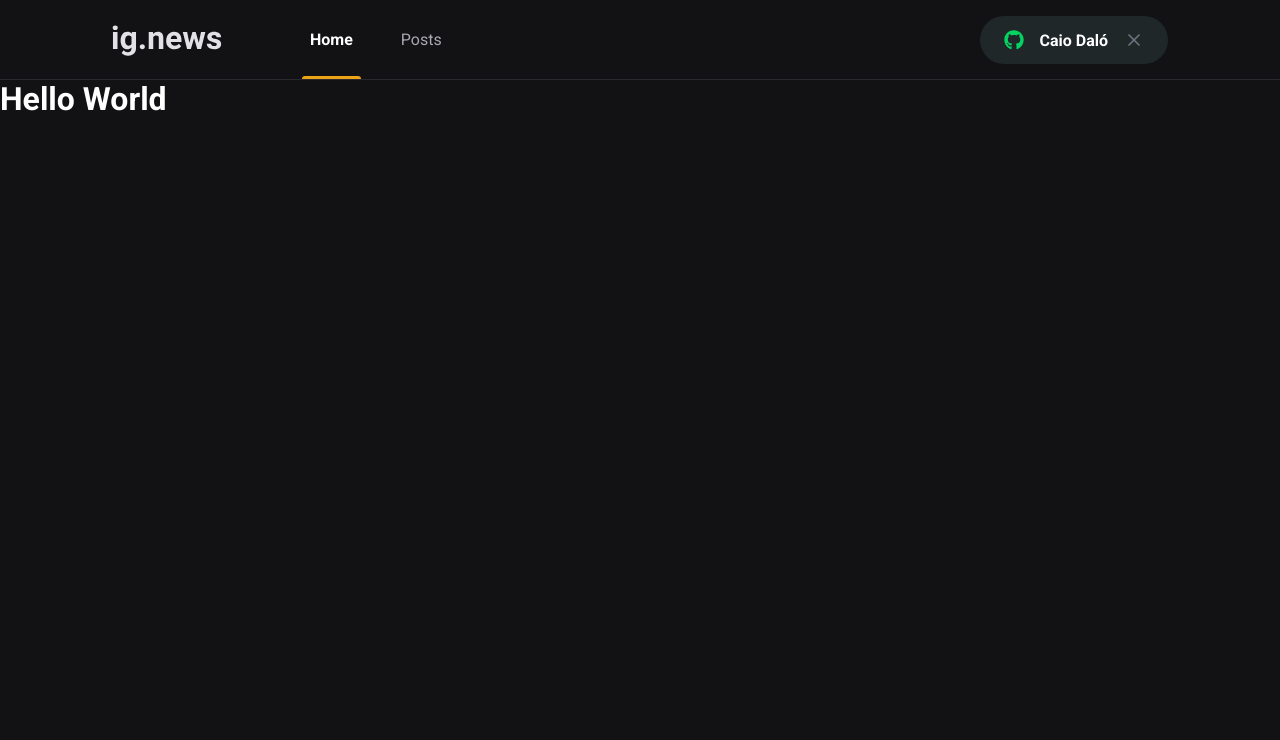
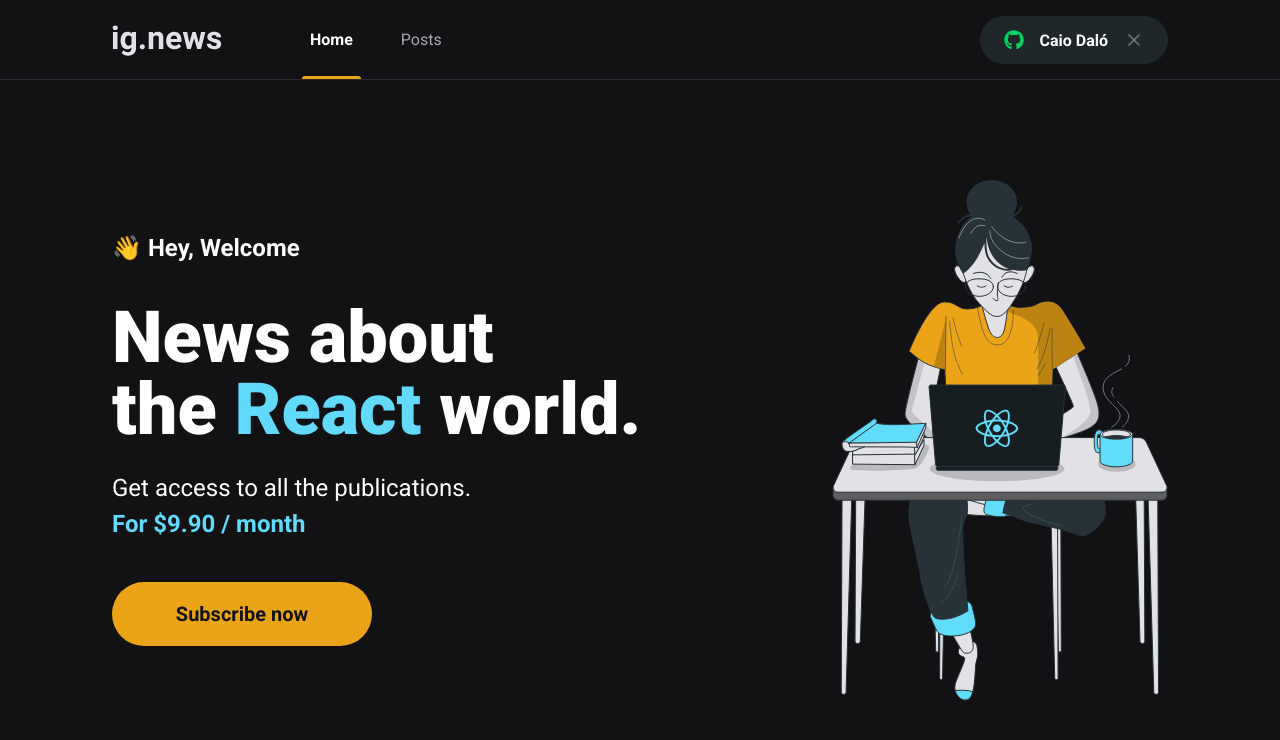
Before and after one commit to CaioDalo/Ignite, a Next.js app in the folder ReactJS/ignews/: page / in a window 1280 px wide. Shown: the top 740 px of the page. Built offline with nearby package versions, Linux system fonts and the light colour scheme.

Commit message:
finalizada pagina home

```diff
--- /dev/null
+++ b/ReactJS/ignews/src/components/SubscribeButton/index.tsx
@@ -0,0 +1,9 @@
+import styles from "./styles.module.scss"
+
+export function SubscribeButton() {
+    return (
+        <button type="button" className={styles.subscribeButton}>
+            Subscribe now
+        </button>
+    )
+}
--- /dev/null
+++ b/ReactJS/ignews/src/components/SubscribeButton/styles.module.scss
@@ -0,0 +1,20 @@
+.subscribeButton {
+    height: 4rem;
+    width: 260px;
+    border: 0;
+    border-radius: 2rem;
+    background: var(--yellow-500);
+    color: var(--grey-900);
+    font-size: 1.25rem;
+    font-weight: bold;
+
+    display: flex;
+    align-items: center;
+    justify-content: center;
+
+    transition: filter 0.2s;
+
+    &:hover {
+        filter:brightness(0.8)
+    }
+}
--- /dev/null
+++ b/ReactJS/ignews/src/pages/home.module.scss
@@ -0,0 +1,45 @@
+.contentContainer {
+    max-width: 1120px;
+    padding: 0 2rem;
+    margin: 0 auto;
+    height: calc(100vh - 5rem);
+
+    display: flex;
+    align-items: center;
+    justify-content: space-between;
+}
+
+.hero {
+    max-width: 600px;
+
+    > span {
+        font-size: 1.5rem;
+        font-weight: bold;
+    }
+
+    h1 {
+        font-size: 4.5rem;
+        line-height: 4.5rem;
+        font-weight: 900;
+        margin-top: 2.5rem;
+
+        span {
+            color: var(--cyan-500);
+        }
+    }
+
+    p {
+        font-size: 1.5rem;
+        line-height: 2.25rem;
+        margin-top: 1.5rem;
+
+        span {
+            color: var(--cyan-500);
+            font-weight: bold;
+        }
+    }
+
+    button {
+        margin-top: 2.5rem;
+    }
+}
--- a/ReactJS/ignews/src/pages/index.tsx
+++ b/ReactJS/ignews/src/pages/index.tsx
@@ -1,12 +1,28 @@
 import Head from 'next/head'
+import { SubscribeButton } from '../components/SubscribeButton'
+
+import styles from './home.module.scss'
 
 export default function Home() {
   return (
     <>
       <Head>
-        <title>Início | ig.news</title>
+        <title>Home | ig.news</title>
       </Head>
-      <h1>Hello World</h1>
+
+      <main className={styles.contentContainer}>
+        <section className={styles.hero}>
+          <span>👋 Hey, Welcome</span>
+          <h1>News about <br /> the <span>React</span> world.</h1>
+          <p>
+            Get access to all the publications. <br />
+            <span>For $9.90 / month</span>
+          </p>
+          <SubscribeButton />
+        </section>
+
+        <img src="/images/avatar.svg" alt="Girl coding" />
+      </main>
     </>
   )
 }
```
